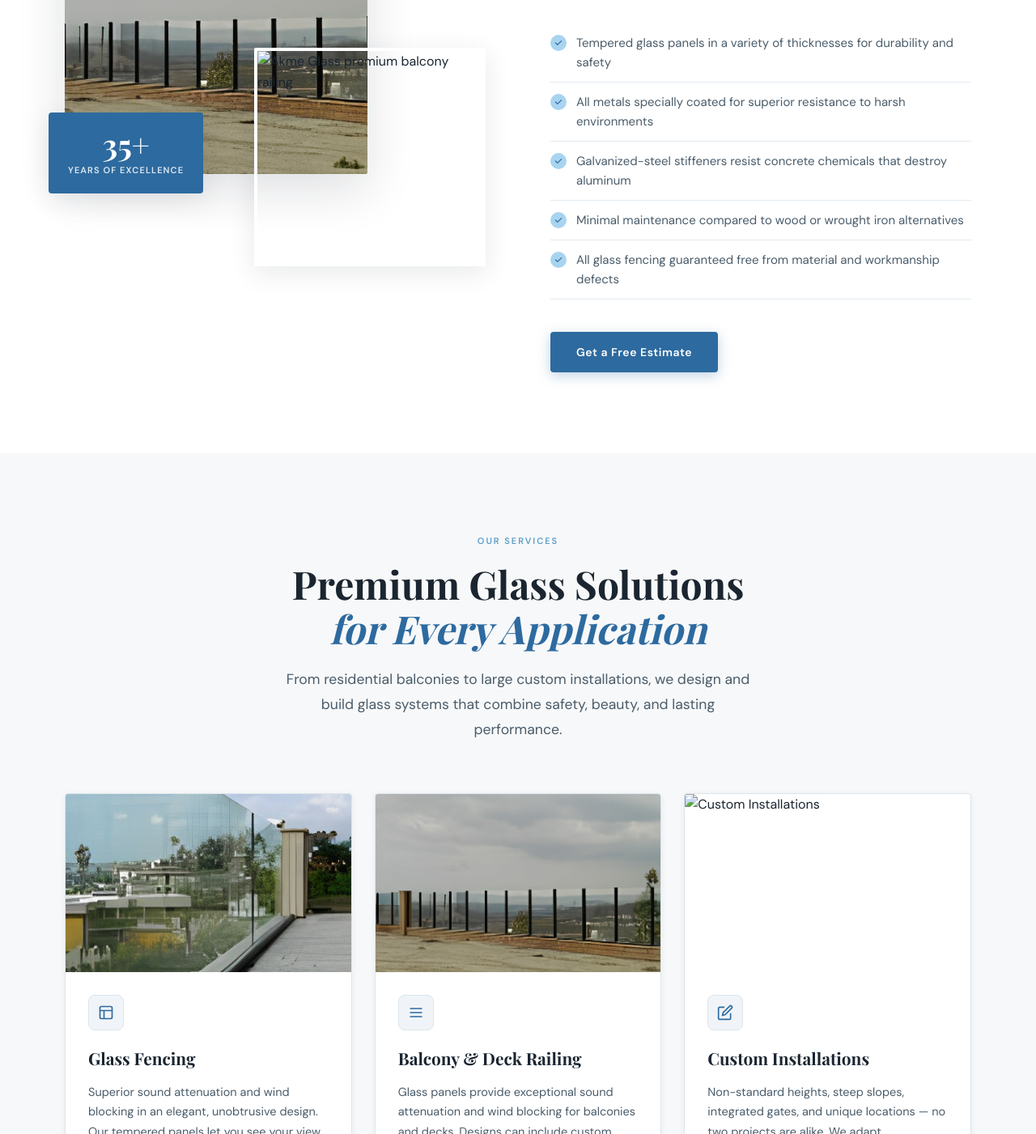
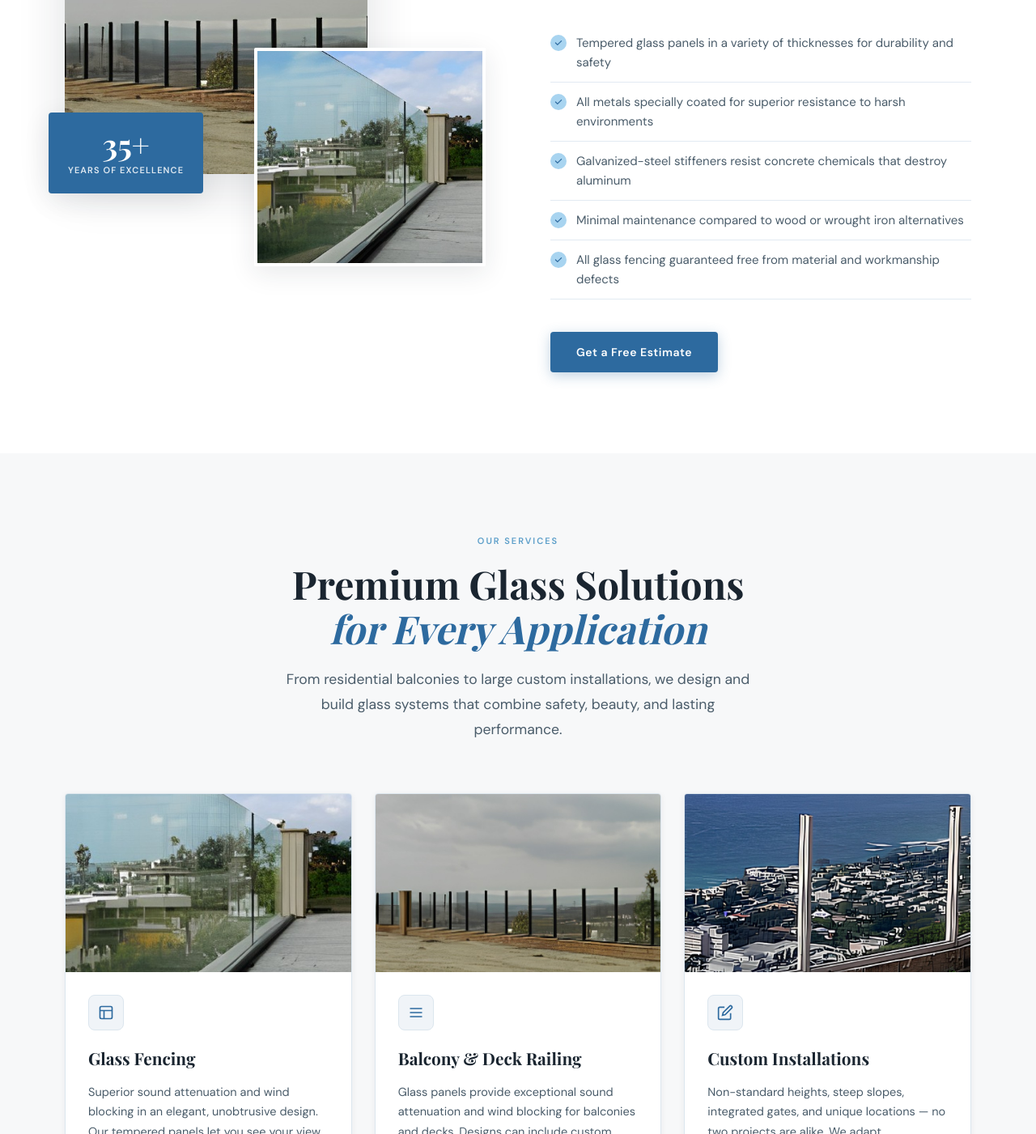
Before and after one commit to elettro/akmeglasscompany, a plain HTML site: page index.html in a window 1280 px wide. Shown: the part 1494-2895 px from the top of the page at 81% size. Drawn offline with nearby package versions, Linux system fonts and the light colour scheme; a web font is replaced by a local one.

Commit message:
Update image sources in index.html

```diff
--- a/index.html
+++ b/index.html
@@ -1121,7 +1121,7 @@
       <div class="about-grid">
         <div class="about-images reveal">
           <img class="about-img-main" src="images/upscaled-4x-akmeglass011_jpg (2).jpg" alt="Glass fencing installation close-up" />
-          <img class="about-img-accent" src="images/enhanced-image-4x.png" alt="Akme Glass premium balcony railing" />
+          <img class="about-img-accent" src="images/upscaled-4x-akmeglass007_jpg (2).jpg" alt="Akme Glass premium balcony railing" />
           <div class="about-badge">
             <div class="about-badge-num">35+</div>
             <div class="about-badge-text">Years of Excellence</div>
@@ -1185,7 +1185,7 @@
         </div>
         <div class="service-card reveal reveal-delay-2">
           <div class="service-card-image">
-            <img src="images/enhanced-image-4x.png" alt="Custom Installations" />
+            <img src="images/upscaled-4x-colortumbelweedsm (2).jpg" alt="Custom Installations" />
           </div>
           <div class="service-card-body">
             <div class="service-card-icon">
```
